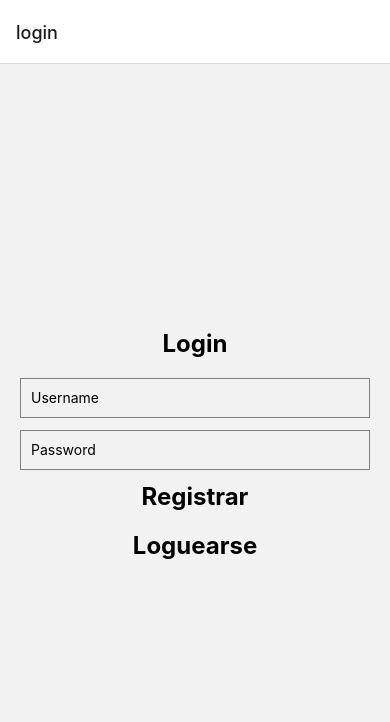
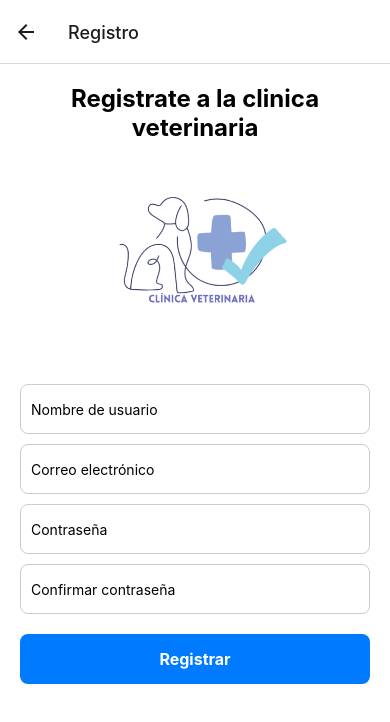
Before and after one commit to AndresCarvajal10/proyectoIntegrador, a React Native app in the folder RNveterinario/: screen /Registro in a window 390 px wide. Shown: the top 722 px of the page. Built offline with nearby package versions, Linux system fonts and the light colour scheme.

Commit message:
Luis estuvo aqui

```diff
--- a/RNveterinario/app.json
+++ b/RNveterinario/app.json
@@ -18,7 +18,8 @@
       "adaptiveIcon": {
         "foregroundImage": "./assets/adaptive-icon.png",
         "backgroundColor": "#ffffff"
-      }
+      },
+      "package": "com.anonymous.RNveterinario"
     },
     "web": {
       "favicon": "./assets/favicon.png"
--- a/RNveterinario/src/screens/Login.tsx
+++ b/RNveterinario/src/screens/Login.tsx
@@ -31,13 +31,13 @@ const Login = () => {
       }
       console.log("Error: ", user, password);
     }
-
+// andres es gay
   return (
     <View style={styles.container}>
       <Text style={styles.title}>Login</Text>
       <TextInput placeholder="Username" style={styles.input} value={user} onChangeText={setUser} />
       <TextInput placeholder="Password" secureTextEntry style={styles.input} value={password} onChangeText={setPassword} />
-      <TouchableOpacity  onPress={() => navigation.navigate("register")} >
+      <TouchableOpacity  onPress={() => navigation.navigate("Registro")} >
       <Text style={styles.title}>Registrar</Text>
       </TouchableOpacity>
       <TouchableOpacity  onPress={loginSend} >
--- a/RNveterinario/src/screens/Registro.tsx
+++ b/RNveterinario/src/screens/Registro.tsx
@@ -1,9 +1,128 @@
-import React from 'react';
-import { Text } from 'react-native';
+import React, { useState } from 'react';
+import { View, Text, TextInput, TouchableOpacity, StyleSheet, Alert, Image } from 'react-native';
+ const Registro = () => {
 
-export const Registro = () => {
+   // Estados para manejar los valores del formulario
+   const [username, setUsername] = useState('');
+   const [email, setEmail] = useState('');
+   const [password, setPassword] = useState('');
+   const [confirmPassword, setConfirmPassword] = useState('');
+
+   // Función de validación y envío de datos
+   const handleRegister = () => {
+     if (!username || !email || !password || !confirmPassword) {
+       Alert.alert('Error', 'Por favor, completa todos los campos.');
+       return;
+     }
+     if (password !== confirmPassword) {
+       Alert.alert('Error', 'Las contraseñas no coinciden.');
+       return;
+     }
+     // Aquí puedes realizar la llamada a tu API para registrar al usuario
+     Alert.alert('Éxito', 'Usuario registrado correctamente');
+   };
 
   return (
-      <Text >Login</Text>
+
+    <View style={styles.container}>
+     <Text style={styles.title}>
+      Registrate a la clinica veterinaria
+      </Text>
+    <View style={styles.containerImage}>
+    {/* Imagen Local */}
+    <Image
+      source={require('../../assets/logo.png')}
+      style={styles.image}
+    />
+
+
+  </View>
+
+      <TextInput
+        style={styles.input}
+        placeholder="Nombre de usuario"
+        value={username}
+        onChangeText={setUsername}
+      />
+      <TextInput
+        style={styles.input}
+        placeholder="Correo electrónico"
+        value={email}
+        onChangeText={setEmail}
+        keyboardType="email-address"
+      />
+      <TextInput
+        style={styles.input}
+        placeholder="Contraseña"
+        value={password}
+        onChangeText={setPassword}
+        secureTextEntry
+      />
+      <TextInput
+        style={styles.input}
+        placeholder="Confirmar contraseña"
+        value={confirmPassword}
+        onChangeText={setConfirmPassword}
+        secureTextEntry
+      />
+
+      <TouchableOpacity style={styles.button} onPress={handleRegister}>
+        <Text style={styles.buttonText}>Registrar</Text>
+      </TouchableOpacity>
+    </View>
+
+
   );
 };
+
+const styles = StyleSheet.create({
+  container: {
+    flex: 1,
+    padding: 20,
+    // justifyContent: 'center',
+    backgroundColor: '#fff',
+  },
+  title: {
+    fontSize: 24,
+    fontWeight: 'bold',
+    marginBottom: 20,
+    textAlign: 'center',
+    zIndex:1
+  },
+  input: {
+    height: 50,
+    borderColor: '#ccc',
+    borderWidth: 1,
+    borderRadius: 8,
+    paddingHorizontal: 10,
+    marginBottom: 10,
+  },
+  button: {
+    backgroundColor: '#007bff',
+    paddingVertical: 15,
+    borderRadius: 8,
+    marginTop: 10,
+  },
+  buttonText: {
+    color: '#fff',
+    fontSize: 16,
+    fontWeight: 'bold',
+    textAlign: 'center',
+  },
+
+  containerImage: {
+    width: '100%',
+    height: '30%',
+    justifyContent: 'center',
+    alignItems: 'center',
+  },
+  image: {
+    width: 300,
+    height: 200,
+    marginBottom: 10,
+    resizeMode: 'contain',
+  },
+});
+
+
+export {Registro};
--- a/RNveterinario/src/stacks/InSessionStack.tsx
+++ b/RNveterinario/src/stacks/InSessionStack.tsx
@@ -1,6 +1,5 @@
 import React from "react";
 import { createBottomTabNavigator } from "@react-navigation/bottom-tabs";
-import { NavigationContainer } from "@react-navigation/native";
 import { Home } from "../screens/Home";
 import { Consultar } from "../screens/Consultar";
 
--- a/RNveterinario/src/stacks/OutSessionStack.tsx
+++ b/RNveterinario/src/stacks/OutSessionStack.tsx
@@ -10,7 +10,7 @@ const OutSessionStack = () => {
   return (
     <StackNavigation.Navigator>
       <StackNavigation.Screen name='login' component={Login} />
-      <StackNavigation.Screen name='register' component={Registro} />
+      <StackNavigation.Screen name='Registro' component={Registro} />
     </StackNavigation.Navigator>
   )
 }
```
Also changed, not shown: RNveterinario/assets/logo.png (added).
